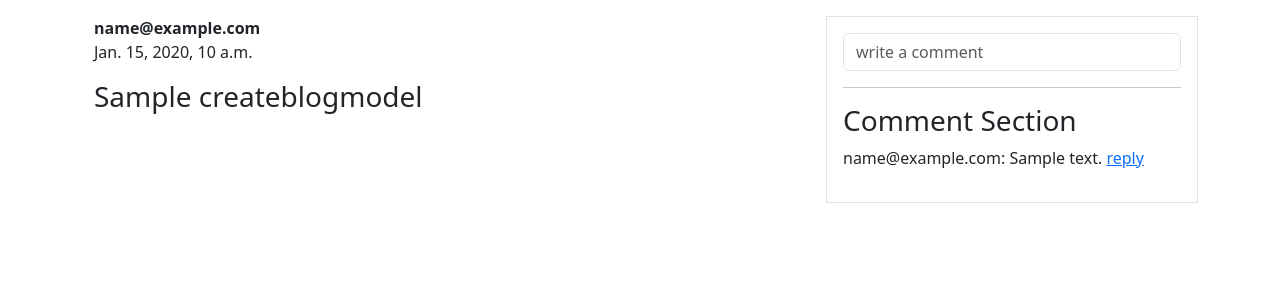
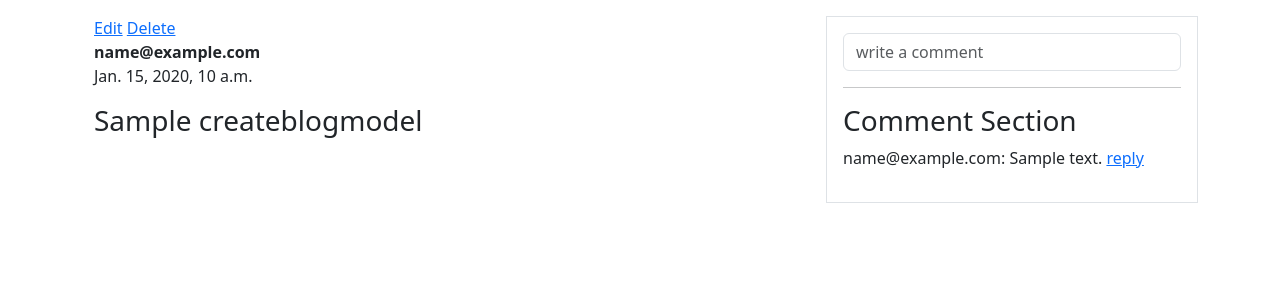
Before and after one commit to Prakash5209/Crunch-, a Django app: page /blog/1/ in a window 1280 px wide. Shown: the part 56-356 px from the top of the page. Run offline with Django 5.2, Linux system fonts and the light colour scheme; a user stored in the database is signed in; tables that the repository leaves empty hold one stand-in row (values such as "Sample post"); some libraries are stand-ins or nearby versions.

Commit message:
templates update

```diff
--- a/blog/templates/read_blog.html
+++ b/blog/templates/read_blog.html
@@ -3,8 +3,8 @@
 <div class="container">
   <div class="row">
     <div class="col-8">
-      {% if request.user == object.user %}
-      <a href="{% url 'blog:update_blog' object.id %}">Edit</a>
+      {% if request.user == blog_model.user %}
+      <a href="{% url 'blog:update_blog' blog_model.id %}">Edit</a>
       <a href="">Delete</a><br>
       {% endif %}
       {% if object.image %}
```
